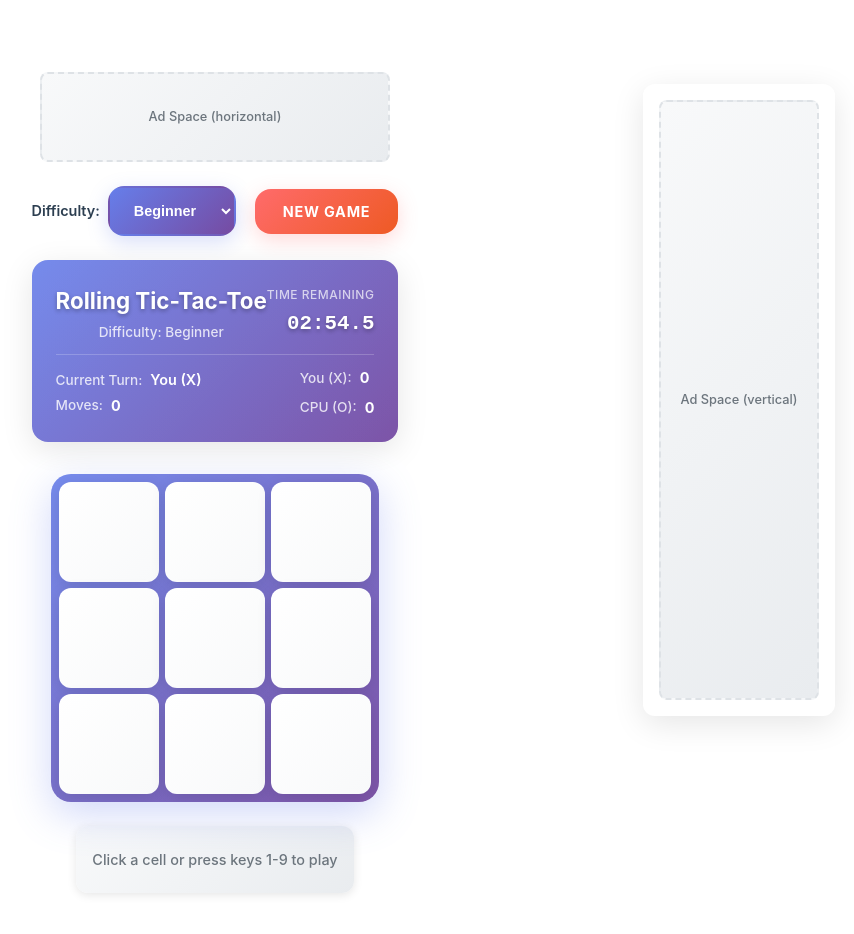
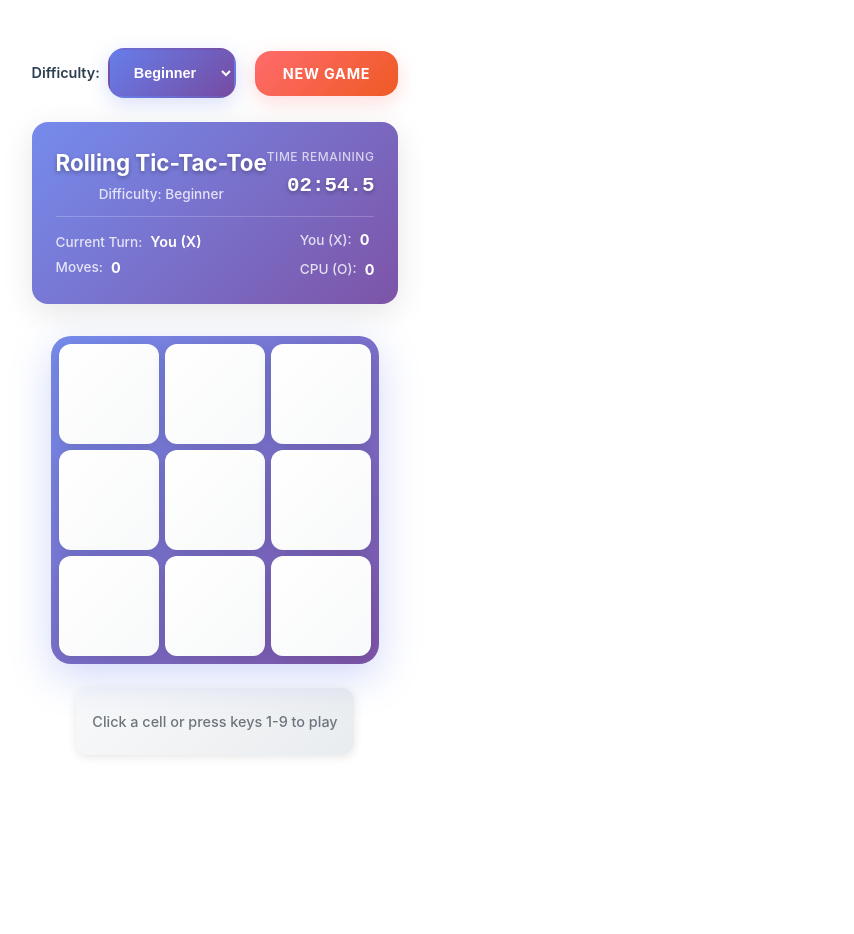
Before and after one commit to yasinkafadar/tictactoe, a React (Vite) app: page / in a window 1280 px wide. Shown: the top 934 px of the page, without its empty margins (425-1279 px from the left). After the commit the page ends 803 px from the top, so only its background shows below. Built offline with nearby package versions, Linux system fonts and the light colour scheme.

Commit message:
remove adsense

```diff
--- a/index.html
+++ b/index.html
@@ -18,14 +18,8 @@
     <meta name="twitter:title" content="Rolling Tic-Tac-Toe - Free Online Game" />
     <meta name="twitter:description" content="Play the unique Rolling Tic-Tac-Toe game online for free!" />
 
-    <!-- PropellerAds Verification -->
-    <meta name="propads-site-id" content="YOUR_PROPADS_SITE_ID" />
-
     <!-- PropellerAds Ad Script -->
     <script src="https://fpyf8.com/88/tag.min.js" data-zone="169691" async data-cfasync="false"></script>
-
-    <!-- Google AdSense -->
-    <script async src="https://pagead2.googlesyndication.com/pagead/js/adsbygoogle.js" crossorigin="anonymous"></script>
   </head>
   <body>
     <div id="root"></div>
--- a/src/ui/AdBanner.tsx
+++ /dev/null
@@ -1,69 +0,0 @@
-import { useEffect, useRef } from 'react'
-
-interface AdBannerProps {
-  slot: string
-  format?: 'auto' | 'rectangle' | 'vertical' | 'horizontal'
-  style?: React.CSSProperties
-  className?: string
-  responsive?: boolean
-}
-
-export default function AdBanner({
-  slot,
-  format = 'auto',
-  style = { display: 'block' },
-  className = '',
-  responsive = true
-}: AdBannerProps) {
-  const adRef = useRef<HTMLModElement>(null)
-
-  useEffect(() => {
-    // Only load ads in production or when explicitly enabled
-    if (import.meta.env.PROD || import.meta.env.VITE_ENABLE_ADS === 'true') {
-      try {
-        // @ts-ignore - Google AdSense script
-        if (window.adsbygoogle) {
-          // @ts-ignore
-          (window.adsbygoogle = window.adsbygoogle || []).push({})
-        }
-      } catch (error) {
-        console.warn('AdSense not available:', error)
-      }
-    }
-  }, [])
-
-  // Don't render ads in development unless explicitly enabled
-  if (!import.meta.env.PROD && import.meta.env.VITE_ENABLE_ADS !== 'true') {
-    return (
-      <div
-        className={`ad-placeholder ${className}`}
-        style={{
-          ...style,
-          background: 'linear-gradient(135deg, #f8f9fa 0%, #e9ecef 100%)',
-          border: '2px dashed #dee2e6',
-          borderRadius: '8px',
-          display: 'flex',
-          alignItems: 'center',
-          justifyContent: 'center',
-          color: '#6c757d',
-          fontSize: '0.8rem',
-          fontWeight: '500'
-        }}
-      >
-        Ad Space ({format})
-      </div>
-    )
-  }
-
-  return (
-    <ins
-      ref={adRef}
-      className={`adsbygoogle ${className}`}
-      style={style}
-      data-ad-client={import.meta.env.VITE_ADSENSE_CLIENT_ID || "ca-pub-XXXXXXXXXXXXXXXX"}
-      data-ad-slot={slot}
-      data-ad-format={format}
-      data-full-width-responsive={responsive ? 'true' : 'false'}
-    />
-  )
-}
--- a/src/ui/App.css
+++ b/src/ui/App.css
@@ -815,62 +815,6 @@
   }
 }
 
-/* Ad Styles */
-.ad-placeholder {
-  transition: all 0.3s ease;
-}
-
-.ad-placeholder:hover {
-  transform: translateY(-2px);
-  box-shadow: 0 4px 15px rgba(0, 0, 0, 0.1);
-}
-
-.game-over-ad {
-  margin: 1rem 0;
-  padding: 0.5rem;
-  background: rgba(255, 255, 255, 0.05);
-  border-radius: 8px;
-  backdrop-filter: blur(10px);
-}
-
-.sidebar-ad {
-  position: fixed;
-  right: 20px;
-  top: 50%;
-  transform: translateY(-50%);
-  z-index: 100;
-  background: rgba(255, 255, 255, 0.1);
-  border-radius: 12px;
-  padding: 1rem;
-  backdrop-filter: blur(10px);
-  box-shadow: 0 8px 32px rgba(0, 0, 0, 0.1);
-}
-
-.header-ad {
-  margin: 1rem 0;
-  padding: 0.5rem;
-  background: rgba(255, 255, 255, 0.05);
-  border-radius: 8px;
-  backdrop-filter: blur(10px);
-}
-
-/* Mobile ad adjustments */
-@media (max-width: 768px) {
-  .sidebar-ad {
-    position: static;
-    transform: none;
-    margin: 1rem auto;
-    width: fit-content;
-  }
-
-  .header-ad {
-    margin: 0.5rem 0;
-  }
-
-  .game-over-ad {
-    margin: 0.5rem 0;
-  }
-}
 
 /* Premium Features Styles */
 .premium-cta {
--- a/src/ui/App.tsx
+++ b/src/ui/App.tsx
@@ -1,8 +1,6 @@
 import { useState, useCallback, useEffect, useRef } from 'react'
 import Board from './Board'
 import HUD from './HUD'
-import HeaderAd from './ads/HeaderAd'
-import SidebarAd from './ads/SidebarAd'
 import { newGame } from '../engine/types'
 import { applyMove } from '../engine/applyMove'
 import { checkDraw } from '../engine/rules'
@@ -234,8 +232,6 @@ export default function App() {
 
   return (
     <div className="app">
-      <HeaderAd />
-
       <div className="app__header">
         <div className="app__controls">
           <div className="app__difficulty">
@@ -278,8 +274,6 @@ export default function App() {
           onCellClick={handleCellClick}
         />
       </main>
-
-      <SidebarAd />
     </div>
   )
 }
--- a/src/ui/HUD.tsx
+++ b/src/ui/HUD.tsx
@@ -4,7 +4,6 @@ import type { DifficultyLevel } from '../engine/scoring'
 import { getTimerState } from '../lib/timer'
 import { calculateScore } from '../engine/scoring'
 import { monitoring } from '../lib/monitoring'
-import GameOverAd from './ads/GameOverAd'
 
 interface HUDProps {
   gameState: GameState
@@ -152,8 +151,6 @@ export default function HUD({ gameState, difficulty, playerScore, opponentScore,
           </div>
         )}
 
-        <GameOverAd />
-
         <div className="hud__game-over-actions">
           <button
             className="hud__rematch-button"
--- a/src/ui/ads/GameOverAd.tsx
+++ /dev/null
@@ -1,23 +0,0 @@
-import AdBanner from '../AdBanner'
-
-interface GameOverAdProps {
-  className?: string
-}
-
-export default function GameOverAd({ className = '' }: GameOverAdProps) {
-  return (
-    <div className={`game-over-ad ${className}`}>
-      <AdBanner
-        slot="1234567890" // Replace with your actual ad slot ID
-        format="rectangle"
-        style={{
-          display: 'block',
-          width: '100%',
-          maxWidth: '300px',
-          margin: '0 auto'
-        }}
-        className="game-over-ad__banner"
-      />
-    </div>
-  )
-}
--- a/src/ui/ads/HeaderAd.tsx
+++ /dev/null
@@ -1,24 +0,0 @@
-import AdBanner from '../AdBanner'
-
-interface HeaderAdProps {
-  className?: string
-}
-
-export default function HeaderAd({ className = '' }: HeaderAdProps) {
-  return (
-    <div className={`header-ad ${className}`}>
-      <AdBanner
-        slot="1122334455" // Replace with your actual ad slot ID
-        format="horizontal"
-        style={{
-          display: 'block',
-          width: '100%',
-          maxWidth: '728px',
-          height: '90px',
-          margin: '0 auto'
-        }}
-        className="header-ad__banner"
-      />
-    </div>
-  )
-}
--- a/src/ui/ads/SidebarAd.tsx
+++ /dev/null
@@ -1,23 +0,0 @@
-import AdBanner from '../AdBanner'
-
-interface SidebarAdProps {
-  className?: string
-}
-
-export default function SidebarAd({ className = '' }: SidebarAdProps) {
-  return (
-    <div className={`sidebar-ad ${className}`}>
-      <AdBanner
-        slot="0987654321" // Replace with your actual ad slot ID
-        format="vertical"
-        style={{
-          display: 'block',
-          width: '160px',
-          height: '600px',
-          margin: '0 auto'
-        }}
-        className="sidebar-ad__banner"
-      />
-    </div>
-  )
-}
--- a/src/vite-env.d.ts
+++ b/src/vite-env.d.ts
@@ -2,8 +2,6 @@
 
 interface ImportMetaEnv {
   readonly PROD: boolean
-  readonly VITE_ENABLE_ADS?: string
-  readonly VITE_ADSENSE_CLIENT_ID?: string
   readonly VITE_SENTRY_DSN?: string
   readonly VITE_POSTHOG_KEY?: string
   readonly VITE_POSTHOG_HOST?: string
```
Also changed, not shown: 2 other files (tests, documents, lock files or other folders).
